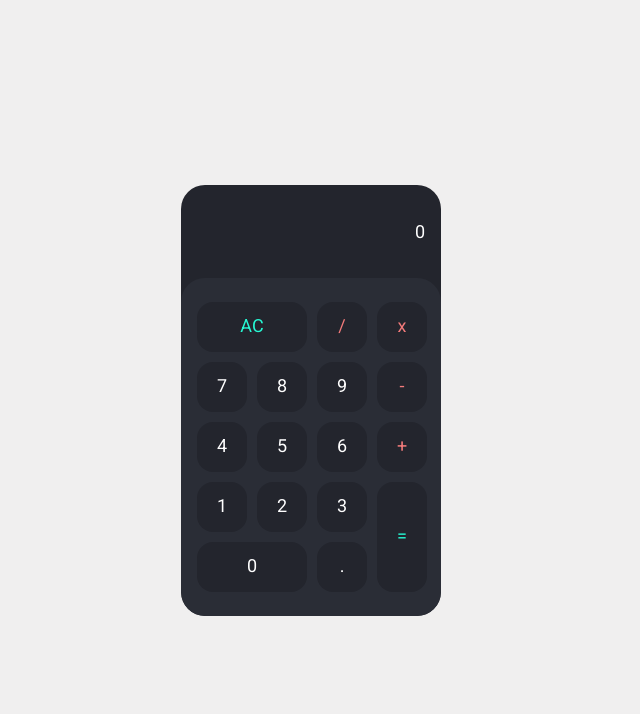
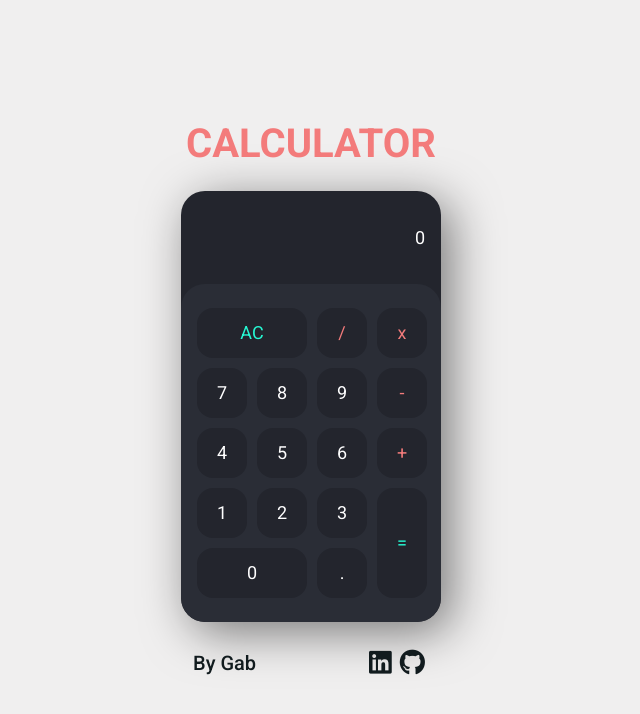
Before and after one commit to knopgm/calculator, a React (Vite) app: page / in a window 1280 px wide. Shown: the top 714 px of the page, without its empty margins (329-969 px from the left). Built offline with nearby package versions, Linux system fonts and the light colour scheme.

Commit message:
Setting title and links

```diff
--- a/src/App/App.jsx
+++ b/src/App/App.jsx
@@ -1,6 +1,8 @@
 import React from "react";
 import { Display } from "../components/Display";
 import { Buttons } from "../components/Buttons";
+import { Header } from "../components/Header";
+import { Footer } from "../components/Footer";
 import "./style.scss";
 
 export class App extends React.Component {
@@ -122,9 +124,13 @@ export class App extends React.Component {
   render() {
     return (
       <div className="calculator-wrapper">
-        <div className="calculator">
-          <Display value={this.state.result} />
-          <Buttons onButtonClick={this.handleButtonClick} />
+        <div>
+          <Header />
+          <div className="calculator">
+            <Display value={this.state.result} />
+            <Buttons onButtonClick={this.handleButtonClick} />
+          </div>
+          <Footer />
         </div>
       </div>
     );
--- a/src/App/style.scss
+++ b/src/App/style.scss
@@ -66,10 +66,12 @@ body {
 }
 
 .calculator {
+  margin: 24px 0px;
   background: #23252d;
   overflow: hidden;
   border-radius: 24px;
   max-width: 260px;
+  box-shadow: 10px 10px 48px rgb(0 0 0 / 50%);
 }
 // .background {
 //   background: silver;
--- /dev/null
+++ b/src/components/Footer/Footer.jsx
@@ -0,0 +1,32 @@
+import React from "react";
+
+import "./style.scss";
+
+export function Footer() {
+  return (
+    <div className="footer-wrapper">
+      <div className="author">
+        By <span className="highlighted">Gab</span>
+      </div>
+      <div className="links">
+        <a
+          href="https://www.linkedin.com/in/gabriela-knop-marques-b5075a53/"
+          target="_blank"
+          rel="noreferrer"
+          className="contact-details"
+        >
+          <i className="fab fa-linkedin"></i>
+        </a>
+        <a
+          id="profile-link"
+          href="https://github.com/knopgm/calculator"
+          target="_blank"
+          rel="noreferrer"
+          className="contact-details"
+        >
+          <i className="fab fa-github"></i>
+        </a>
+      </div>
+    </div>
+  );
+}
--- /dev/null
+++ b/src/components/Footer/index.js
@@ -0,0 +1 @@
+export { Footer } from "./Footer";
--- /dev/null
+++ b/src/components/Footer/style.scss
@@ -0,0 +1,33 @@
+.footer-wrapper {
+  display: flex;
+  justify-content: space-between;
+  padding: 0px 12px;
+  align-items: center;
+  //color: #2f4c58;
+  color: #111b1e;
+  font-size: 20px;
+  font-weight: 500;
+}
+
+// .author {
+//   transition: all 0.2s ease;
+// }
+.author:hover {
+  .highlighted {
+    background: linear-gradient(180deg, hsla(0, 0%, 100%, 0) 70%, #f37b7b 0);
+  }
+}
+
+.contact-details {
+  //color: #2f4c58;
+  color: #111b1e;
+  padding: 4px;
+  font-size: 26px;
+  transition: all 0.2s ease;
+  display: inline-block;
+}
+
+.contact-details:hover {
+  transform: translateY(-5px);
+  color: #f37b7b;
+}
--- /dev/null
+++ b/src/components/Header/Header.jsx
@@ -0,0 +1,7 @@
+import React from "react";
+
+import "./style.scss";
+
+export function Header() {
+  return <div className="title">CALCULATOR</div>;
+}
--- /dev/null
+++ b/src/components/Header/index.js
@@ -0,0 +1 @@
+export { Header } from "./Header";
--- /dev/null
+++ b/src/components/Header/style.scss
@@ -0,0 +1,6 @@
+.title {
+  text-align: center;
+  font-size: 40px;
+  font-weight: 600;
+  color: #f37b7b;
+}
--- a/src/index.html
+++ b/src/index.html
@@ -5,7 +5,11 @@
       href="https://fonts.googleapis.com/css2?family=Roboto:wght@400;500;700&display=swap"
       rel="stylesheet"
     />
-    <meta name="viewport" content="width=device-width, initial-scale=1.0" />
+    <meta name="calculator" content="calculator-app" />
+    <script
+      src="https://kit.fontawesome.com/174a84b9d9.js"
+      crossorigin="anonymous"
+    ></script>
   </head>
   <body>
     <div id="root"></div>
```
